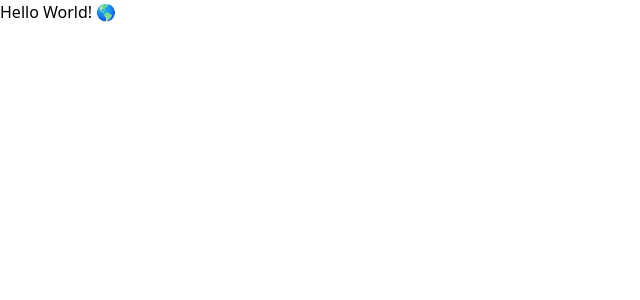
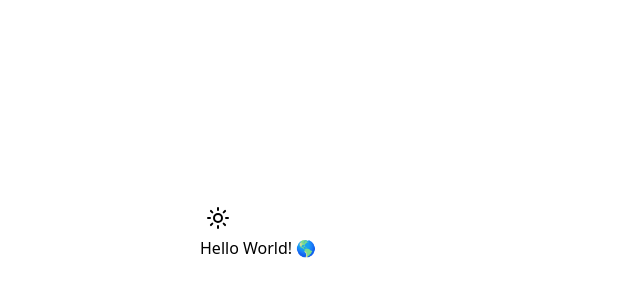
Before and after one commit to jueji3512/editor, a Next.js app: page / in a window 1280 px wide. Shown: the top 300 px of the page, without its empty margins (0-640 px from the left). Built offline with nearby package versions, Linux system fonts and the light colour scheme.

Commit message:
feat(editor): 简单初始化了编辑器的TextMenu，新增了underline和lucide依赖

```diff
--- a/package.json
+++ b/package.json
@@ -12,9 +12,11 @@
   },
   "dependencies": {
     "@tailwindcss/postcss": "^4.0.3",
+    "@tiptap/extension-underline": "^2.11.5",
     "@tiptap/pm": "^2.11.5",
     "@tiptap/react": "^2.11.5",
     "@tiptap/starter-kit": "^2.11.5",
+    "lucide-react": "^0.474.0",
     "next": "15.1.6",
     "postcss": "^8.5.1",
     "react": "^19.0.0",
--- a/src/app/globals.css
+++ b/src/app/globals.css
@@ -1,10 +1,9 @@
-@import "tailwindcss";
+@import 'tailwindcss';
+
+@custom-variant dark (&:where(.dark, .dark *));
 
 html,
 body {
-  height: 100%;
+  padding: 100px;
+  @apply h-full bg-white dark:bg-black dark:text-white;
 }
-
-.tiptap {
-  outline: none;
-}
--- a/src/app/page.tsx
+++ b/src/app/page.tsx
@@ -1,19 +1,11 @@
-// export default function Home() {
-//   return <div className="text-3xl font-bold underline">Hello World</div>;
-// }
-"use client";
+import Editor from '@/components/Editor/Editor';
+import { ThemeToggle } from '@/components/ThemeToggle/ThemeToggle';
 
-import { useEditor, EditorContent } from "@tiptap/react";
-import StarterKit from "@tiptap/starter-kit";
-
-const Tiptap = () => {
-  const editor = useEditor({
-    extensions: [StarterKit],
-    content: "<p>Hello World! 🌎️</p>",
-    immediatelyRender: false,
-  });
-
-  return <EditorContent editor={editor} />;
-};
-
-export default Tiptap;
+export default function Home() {
+  return (
+    <div>
+      <ThemeToggle />
+      <Editor />
+    </div>
+  );
+}
--- /dev/null
+++ b/src/components/Editor/Editor.tsx
@@ -0,0 +1,24 @@
+'use client';
+
+import { useEditor, EditorContent } from '@tiptap/react';
+import StarterKit from '@tiptap/starter-kit';
+import Underline from '@tiptap/extension-underline';
+import TextMenu from '@/components/Menu/TextMenu/TextMenu';
+import './index.css';
+
+const Editor = () => {
+  const editor = useEditor({
+    extensions: [StarterKit, Underline],
+    content: '<p>Hello World! 🌎️</p>',
+    immediatelyRender: false,
+  });
+
+  return (
+    <div>
+      {editor && <TextMenu editor={editor} />}
+      <EditorContent editor={editor} />
+    </div>
+  );
+};
+
+export default Editor;
--- /dev/null
+++ b/src/components/Editor/index.css
@@ -0,0 +1,3 @@
+.ProseMirror {
+  @apply w-full h-full outline-0;
+}
--- /dev/null
+++ b/src/components/Menu/TextMenu/TextMenu.tsx
@@ -0,0 +1,48 @@
+import { Editor, BubbleMenu } from '@tiptap/react';
+import { Toggle } from '@/components/ui/Toggle/Toggle';
+import { Icon } from '@/components/ui/Icon';
+import { useTextmenuCommands } from './hooks/useTextMenuCommands';
+
+function Wrapper({ children }: { children: React.ReactNode }) {
+  return (
+    <div className="flex gap-1 p-1 border border-neutral-200 dark:border-neutral-800 bg-white dark:bg-black rounded-lg shadow-sm">
+      {children}
+    </div>
+  );
+}
+
+export default function TextMenu({ editor }: { editor: Editor }) {
+  const { onBold, onItalic, onUnderline, onStrike } = useTextmenuCommands(editor);
+  return (
+    <>
+      {editor && (
+        <BubbleMenu
+          editor={editor}
+          tippyOptions={{ placement: 'top-start' }}>
+          <Wrapper>
+            <Toggle
+              active={editor.isActive('bold')}
+              onChange={onBold}>
+              <Icon name="Bold" />
+            </Toggle>
+            <Toggle
+              active={editor.isActive('italic')}
+              onChange={onItalic}>
+              <Icon name="Italic" />
+            </Toggle>
+            <Toggle
+              active={editor.isActive('underline')}
+              onChange={onUnderline}>
+              <Icon name="Underline" />
+            </Toggle>
+            <Toggle
+              active={editor.isActive('strike')}
+              onChange={onStrike}>
+              <Icon name="Strikethrough" />
+            </Toggle>
+          </Wrapper>
+        </BubbleMenu>
+      )}
+    </>
+  );
+}
--- /dev/null
+++ b/src/components/Menu/TextMenu/hooks/useTextMenuCommands.tsx
@@ -0,0 +1,10 @@
+import { useCallback } from 'react';
+import { Editor } from '@tiptap/react';
+
+export const useTextmenuCommands = (editor: Editor) => {
+  const onBold = useCallback(() => editor.chain().focus().toggleBold().run(), [editor]);
+  const onItalic = useCallback(() => editor.chain().focus().toggleItalic().run(), [editor]);
+  const onUnderline = useCallback(() => editor.chain().focus().toggleUnderline().run(), [editor]);
+  const onStrike = useCallback(() => editor.chain().focus().toggleStrike().run(), [editor]);
+  return { onBold, onItalic, onUnderline, onStrike };
+};
--- /dev/null
+++ b/src/components/ThemeToggle/ThemeToggle.tsx
@@ -0,0 +1,30 @@
+'use client';
+import { Toggle } from '@/components/ui/Toggle/Toggle';
+import { Sun } from 'lucide-react';
+import { useEffect, useState } from 'react';
+
+type Theme = 'light' | 'dark';
+
+export function ThemeToggle() {
+  const [theme, setTheme] = useState<Theme>('light');
+  useEffect(() => {
+    const savedTheme = localStorage.getItem('theme') || 'light';
+    setTheme(savedTheme as Theme);
+    document.documentElement.classList.toggle('dark', savedTheme === 'dark');
+  }, []);
+
+  const toggleTheme = () => {
+    const newTheme = theme === 'dark' ? 'light' : 'dark';
+    localStorage.setItem('theme', newTheme);
+    document.documentElement.classList.toggle('dark');
+    setTheme(newTheme);
+  };
+
+  return (
+    <Toggle
+      circle
+      onChange={toggleTheme}>
+      <Sun />
+    </Toggle>
+  );
+}
--- /dev/null
+++ b/src/components/ui/Icon.tsx
@@ -0,0 +1,24 @@
+import { icons } from 'lucide-react';
+import { memo } from 'react';
+
+export type IconProps = {
+  name: keyof typeof icons;
+  className?: string;
+  strokeWidth?: number;
+};
+
+export const Icon = memo(({ name, className, strokeWidth }: IconProps) => {
+  const IconComponent = icons[name];
+  const classNames = ['w-4 h-4', className].filter(Boolean).join(' ');
+  if (!IconComponent) {
+    return null;
+  }
+  return (
+    <IconComponent
+      className={classNames}
+      strokeWidth={strokeWidth || 2.5}
+    />
+  );
+});
+
+Icon.displayName = 'Icon';
--- /dev/null
+++ b/src/components/ui/Toggle/Toggle.tsx
@@ -0,0 +1,38 @@
+import { useCallback } from 'react';
+
+export type ToggleProps = {
+  active?: boolean;
+  onChange?: (active: boolean) => void;
+  size?: 'small' | 'medium' | 'large';
+  circle?: boolean;
+  children: React.ReactNode | string;
+};
+
+export const Toggle = ({ onChange, active = false, size = 'medium', circle = false, children = '' }: ToggleProps) => {
+  const buttonClass = [
+    'inline-flex cursor-pointer items-center border-transparent text-sm transition-colors',
+    !active ? 'bg-white text-black hover:bg-neutral-200 hover:text-black' : 'bg-neutral-200 text-neutral-800',
+    !active
+      ? 'dark:bg-black dark:text-neutral-200 dark:hover:bg-neutral-700 dark:hover:text-white'
+      : 'dark:bg-neutral-800 dark:text-white',
+    size === 'small' && 'p-1',
+    size === 'medium' && 'p-1.5',
+    size === 'large' && 'p-2',
+    circle ? 'rounded-full' : 'rounded-lg',
+  ]
+    .filter(Boolean)
+    .join(' ');
+
+  const handleChange = useCallback(() => {
+    onChange?.(!active);
+  }, [active, onChange]);
+
+  return (
+    <button
+      className={buttonClass}
+      type="button"
+      onClick={handleChange}>
+      {children}
+    </button>
+  );
+};
```
Also changed, not shown: .stylelintrc.mjs, 1 other file (tests, documents, lock files or other folders).
